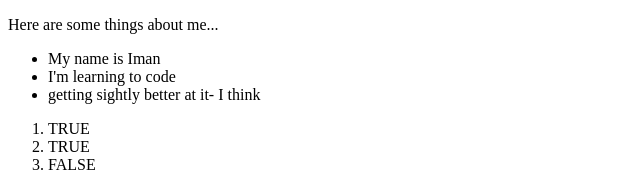
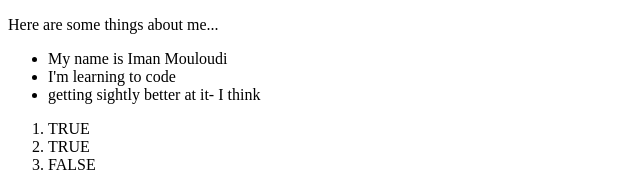
Before and after one commit to ImanM1/Portfolio, a plain HTML site: page index.html in a window 1280 px wide. Shown: the part 178-365 px from the top of the page, 0-640 px from the left. Drawn offline with Linux system fonts and the light colour scheme.

Commit message:
hercapitalsparta.slack.com

```diff
--- a/index.html
+++ b/index.html
@@ -12,7 +12,7 @@
 		<p> Here are some things about me...</p>
 
 		<ul>
-			<li> My name is Iman
+			<li> My name is Iman Mouloudi
 			</li>
 			<li> I'm learning to code </li>
 			<li> getting sightly better at it- I think </li>
```
